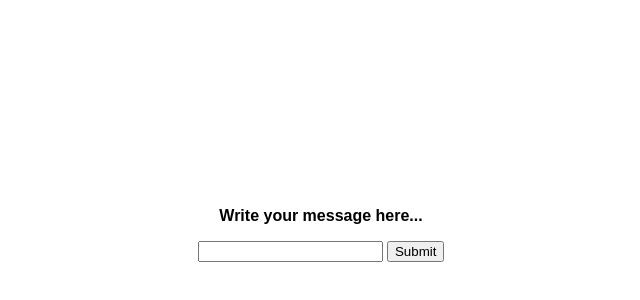
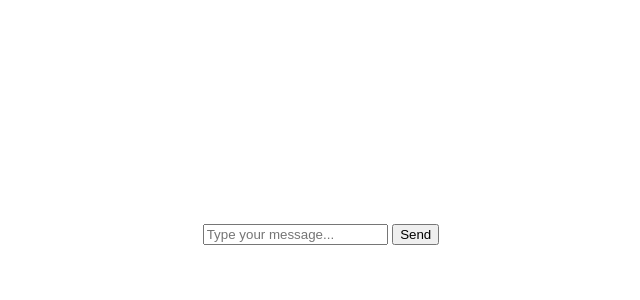
Before and after one commit to Noodle125/chitchat.github.io, a plain HTML site: page index.html in a window 1280 px wide. Shown: the part 166-466 px from the top of the page, without its empty margins (319-959 px from the left). Drawn offline with Linux system fonts and the light colour scheme.

Commit message:
Update index.html

```diff
--- a/index.html
+++ b/index.html
@@ -3,15 +3,16 @@
 <head>
     <meta charset="UTF-8">
     <meta name="viewport" content="width=device-width, initial-scale=1.0">
-    <title>Simple Message Board</title>
+    <title>Public Chat</title>
     <link rel="stylesheet" href="styles.css">
 </head>
 <body>
-    <div class="message-box">
-        <p class="message-display">Write your message here...</p>
-        <input type="text" class="message-input" id="message-input">
-        <button type="button" id="submit-button">Submit</button>
-        <ul class="messages"></ul>
+    <div class="chat-container">
+        <div class="chat-messages" id="chat-messages"></div>
+        <div class="message-box">
+            <input type="text" class="message-input" id="message-input" placeholder="Type your message...">
+            <button type="button" id="submit-button">Send</button>
+        </div>
     </div>
 
     <script src="script.js"></script>
```
